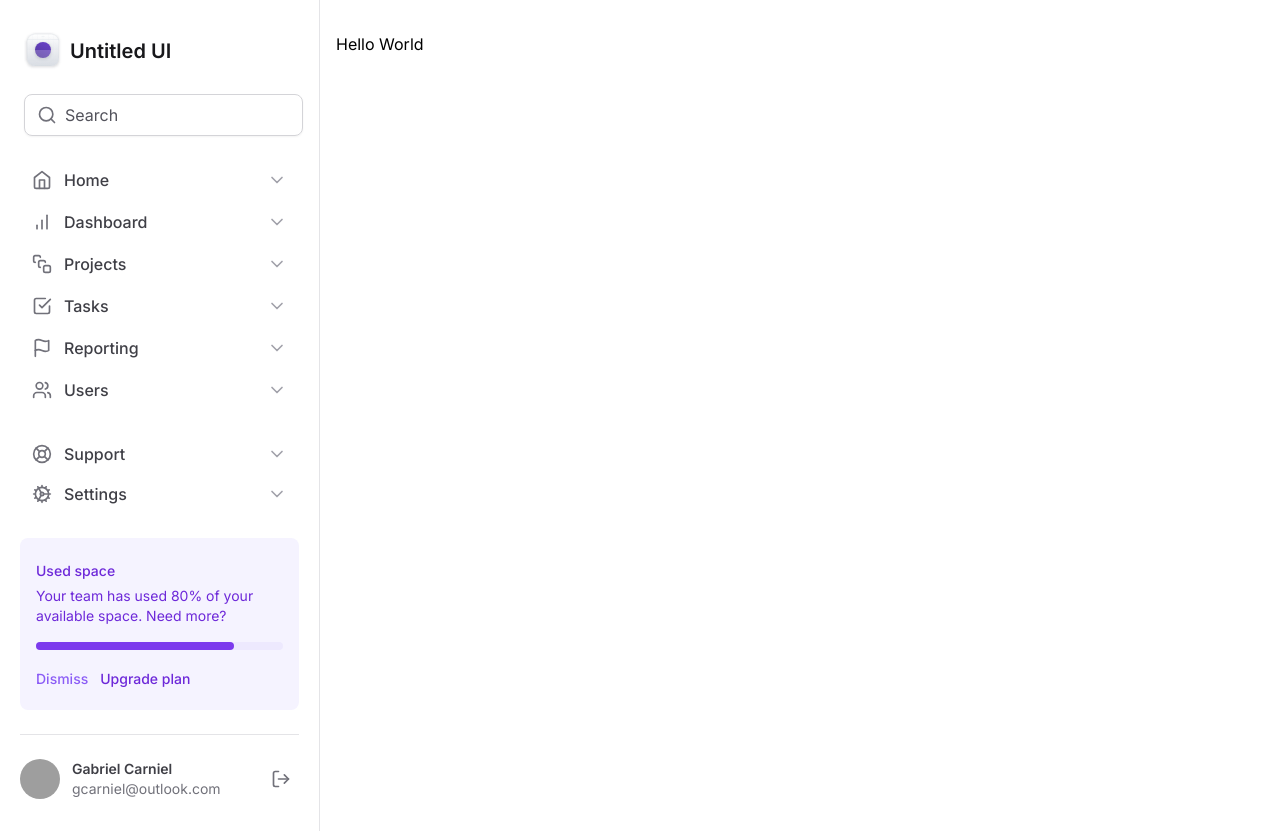
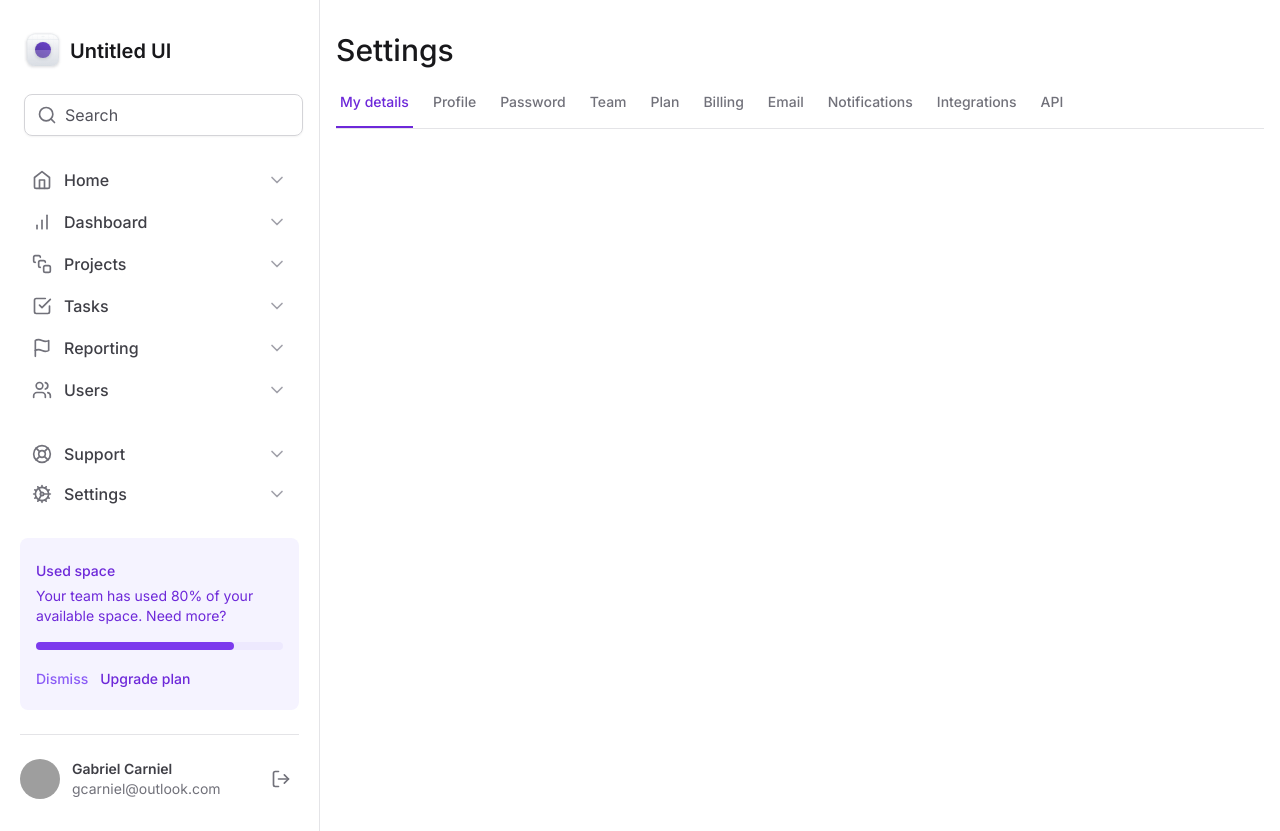
Before and after one commit to gcarniel/tailwind-next, a Next.js app: page / in a window 1280 px wide. Built offline with nearby package versions, Linux system fonts and the light colour scheme; grey boxes are pictures that could not be loaded.

Commit message:
criando componente de aba

```diff
--- a/package.json
+++ b/package.json
@@ -13,8 +13,8 @@
     "@radix-ui/react-scroll-area": "1.0.4",
     "@radix-ui/react-select": "1.2.2",
     "@radix-ui/react-slot": "1.0.2",
-    "@radix-ui/react-tabs": "1.0.4",
-    "framer-motion": "10.12.16",
+    "@radix-ui/react-tabs": "^1.0.4",
+    "framer-motion": "^10.12.16",
     "lucide-react": "^0.244.0",
     "next": "13.4.5",
     "react": "18.2.0",
--- a/src/app/layout.tsx
+++ b/src/app/layout.tsx
@@ -16,7 +16,7 @@ export default function RootLayout({
   children: React.ReactNode
 }) {
   return (
-    <html lang="en">
+    <html lang="en" className="antialiased">
       <body className={inter.className}>
         <div className="grid min-h-screen grid-cols-app">
           <Sidebar />
--- a/src/app/page.tsx
+++ b/src/app/page.tsx
@@ -1,3 +1,11 @@
+import SettingsTabs from '@/components/SettingsTabs'
+
 export default function Home() {
-  return <h1>Hello World</h1>
+  return (
+    <>
+      <h1 className="text-3xl font-medium text-zinc-900">Settings</h1>
+
+      <SettingsTabs />
+    </>
+  )
 }
--- /dev/null
+++ b/src/components/SettingsTabs/TabItem.tsx
@@ -0,0 +1,28 @@
+'use client'
+
+import * as Tabs from '@radix-ui/react-tabs'
+
+import { motion } from 'framer-motion'
+
+export interface TabItemProps {
+  value: string
+  title: string
+  isSelected?: boolean
+}
+export function TabItem({ title, value, isSelected }: TabItemProps) {
+  return (
+    <Tabs.Trigger
+      className="relative px-1 pb-4 text-sm font-medium text-zinc-500 hover:text-violet-700 data-[state=active]:text-violet-700"
+      value={value}
+    >
+      <span className="">{title}</span>
+
+      {isSelected && (
+        <motion.div
+          layoutId="activeTab"
+          className="absolute -bottom-0 left-0 right-0 h-0.5 bg-violet-700"
+        ></motion.div>
+      )}
+    </Tabs.Trigger>
+  )
+}
--- /dev/null
+++ b/src/components/SettingsTabs/index.tsx
@@ -0,0 +1,58 @@
+'use client'
+
+import * as Tabs from '@radix-ui/react-tabs'
+import { TabItem } from './TabItem'
+import { useState } from 'react'
+
+export default function SettingsTabs() {
+  const [currentTab, setCurrentTab] = useState('tab1')
+
+  return (
+    <Tabs.Root value={currentTab} onValueChange={setCurrentTab}>
+      <Tabs.List className="mt-6 flex w-full items-center gap-4 border-b border-zinc-200">
+        <TabItem
+          value="tab1"
+          title="My details"
+          isSelected={currentTab === 'tab1'}
+        />
+        <TabItem
+          value="tab2"
+          title="Profile"
+          isSelected={currentTab === 'tab2'}
+        />
+        <TabItem
+          value="tab3"
+          title="Password"
+          isSelected={currentTab === 'tab3'}
+        />
+        <TabItem value="tab4" title="Team" isSelected={currentTab === 'tab4'} />
+        <TabItem value="tab5" title="Plan" isSelected={currentTab === 'tab5'} />
+        <TabItem
+          value="tab6"
+          title="Billing"
+          isSelected={currentTab === 'tab6'}
+        />
+        <TabItem
+          value="tab7"
+          title="Email"
+          isSelected={currentTab === 'tab7'}
+        />
+        <TabItem
+          value="tab8"
+          title="Notifications"
+          isSelected={currentTab === 'tab8'}
+        />
+        <TabItem
+          value="tab9"
+          title="Integrations"
+          isSelected={currentTab === 'tab9'}
+        />
+        <TabItem
+          value="tab10"
+          title="API"
+          isSelected={currentTab === 'tab10'}
+        />
+      </Tabs.List>
+    </Tabs.Root>
+  )
+}
```
Also changed, not shown: 1 other file (tests, documents, lock files or other folders).
